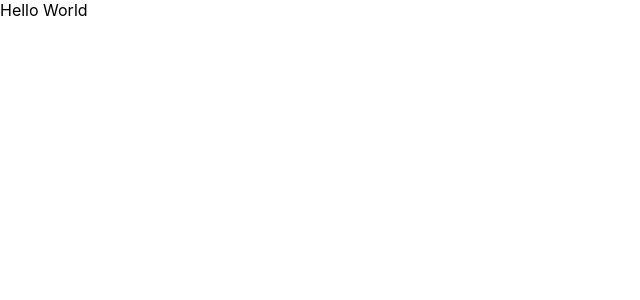
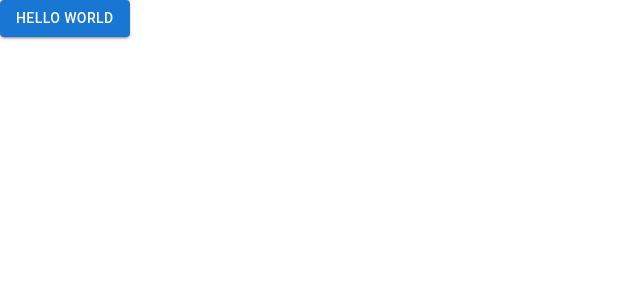
Before and after one commit to ElliotGriffiss/React-Job-Application-Form, a React (Create React App) app in the folder job-application-form/: page / in a window 1280 px wide. Shown: the top 300 px of the page, without its empty margins (0-640 px from the left). Built offline with nearby package versions, Linux system fonts and the light colour scheme.

Commit message:
Installed Material UI using npm
Also created a small test button to ensure everything has been installed correctly.

```diff
--- a/job-application-form/package.json
+++ b/job-application-form/package.json
@@ -3,6 +3,9 @@
   "version": "0.1.0",
   "private": true,
   "dependencies": {
+    "@emotion/react": "^11.9.0",
+    "@emotion/styled": "^11.8.1",
+    "@mui/material": "^5.6.2",
     "@testing-library/jest-dom": "^5.16.4",
     "@testing-library/react": "^13.1.1",
     "@testing-library/user-event": "^13.5.0",
--- a/job-application-form/src/App.jsx
+++ b/job-application-form/src/App.jsx
@@ -1,5 +1,7 @@
+import Button from "@mui/material/Button";
+
 function App() {
-  return <>Hello World</>;
+  return <Button variant="contained">Hello World</Button>;
 }
 
 export default App;
```
Also changed, not shown: 1 other file (tests, documents, lock files or other folders).
